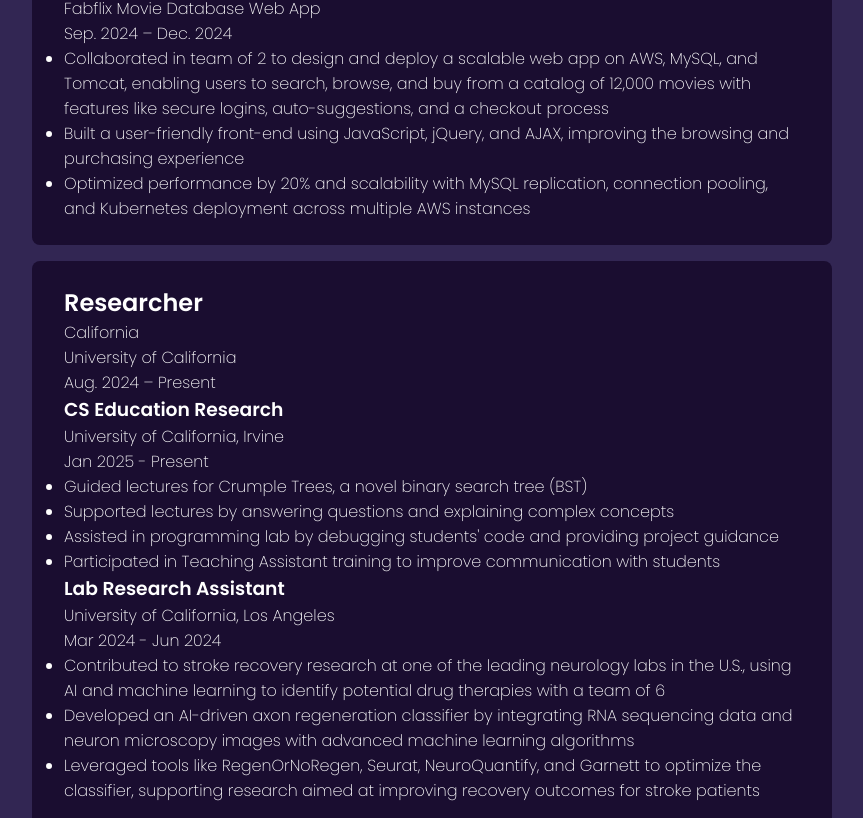
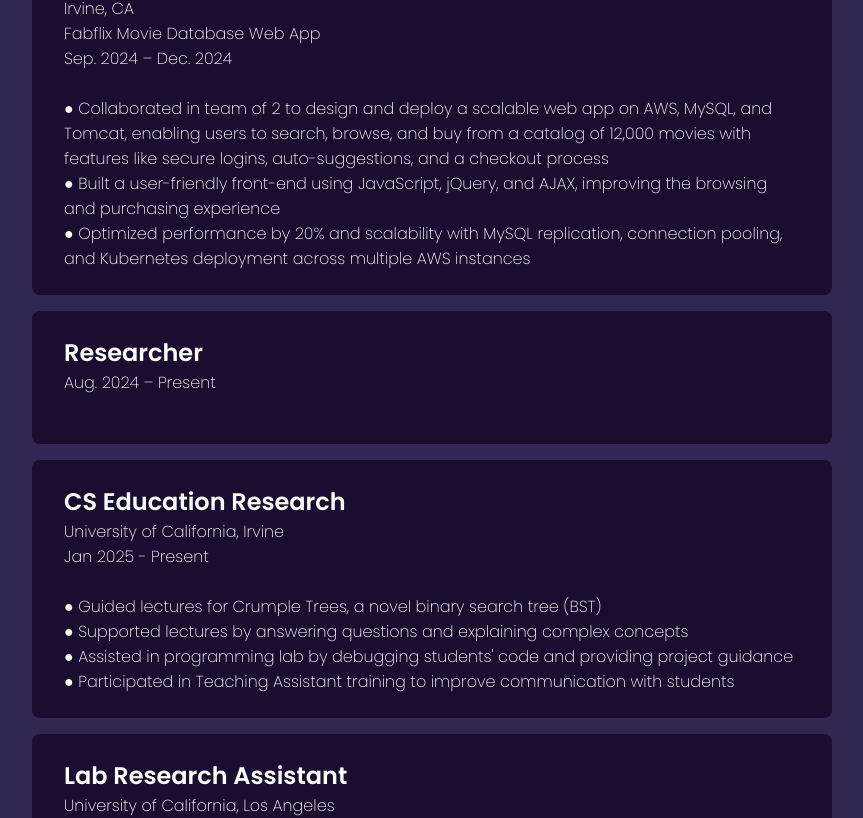
Before and after one commit to LeynaNguyen3/PersonalWebsite_2, a React (Create React App) app: page / in a window 1280 px wide. Shown: the part 2539-3357 px from the top of the page, without its empty margins (208-1071 px from the left). Built offline with nearby package versions, Linux system fonts and the light colour scheme.

Commit message:
adding functionality for subsections

```diff
--- a/src/components/Experience/experience.js
+++ b/src/components/Experience/experience.js
@@ -27,8 +27,6 @@ const experienceData = [
   },
   {
     title: "Researcher",
-    company: "University of California",
-    location: "California",
     startDate: "Aug. 2024 – Present",
     subsections: [
       {
@@ -115,19 +113,22 @@ const experienceData = [
     ]
   },
 ];
+
 const Experience = () => {
+  const renderExperience = (exp, index, isSubsection = false) => {
     return (
-    <section id='experiences'>
-      <h1 className="experienceTitle">Work Experience</h1>
-
-      <div className="experienceBars">
-        {experienceData.map((exp, index) => (
-          <div key={index} className="experienceBar">
+      <div key={index} className={`experienceBar ${isSubsection ? 'subsection' : ''}`}>
         <div className="experienceBarText">
           <h2>{exp.title}</h2>
           <p>
-                {exp.location}<br />
-                {exp.companyLink ? (
+          {exp.location && (
+              <>
+                {exp.location}
+                <br />
+              </>
+            )}
+            {exp.company && (
+              exp.companyLink ? (
                 <a
                   href={exp.companyLink}
                   target="_blank"
@@ -138,36 +139,40 @@ const Experience = () => {
                 </a>
               ) : (
                 exp.company
-                )}<br />
+              )
+            )}
+            {exp.company && exp.location && <br />}
+            {exp.startDate && (
+              <>
                 {exp.startDate}
+                <br />
+              </>
+            )}
+            <br />
 
-              {/* Subsections - only render if they exist */}
-              {exp.subsections ? (
-                <div className="experienceSubsections">
-                  {exp.subsections.map((subsection, subIndex) => (
-                    <div key={subIndex} className="subsection">
-                      <h3 className="subsectionTitle">{subsection.title}</h3>
-                      <p>{subsection.location}<br />
-                      {subsection.startDate}</p>
-                      <ul className="subsectionList">
-                        {subsection.responsibilities.map((item, itemIndex) => (
-                          <li key={itemIndex}>{item}</li>
+            {exp.responsibilities?.map((item, i) => (
+              <React.Fragment key={i}>
+                ● {item}<br />
+              </React.Fragment>
             ))}
-                      </ul>
-                    </div>
-                  ))}
-                </div>
-              ) : (
-                /* Fallback to regular responsibilities if no subsections */
-                <ul className="responsibilitiesList">
-                  {exp.responsibilities.map((item, i) => (
-                    <li key={i}>{item}</li>
-                  ))}
-                </ul>
-              )}
           </p>
         </div>
       </div>
+    );
+  };
+
+  return (
+    <section id='experiences'>
+      <h1 className="experienceTitle">Work Experience</h1>
+
+      <div className="experienceBars">
+        {experienceData.map((exp, index) => (
+          <React.Fragment key={index}>
+            {renderExperience(exp, index)}
+            {exp.subsections?.map((subExp, subIndex) => (
+              renderExperience(subExp, `${index}-${subIndex}`, true)
+            ))}
+          </React.Fragment>
         ))}
       </div>
     </section>
```
Lines whose indentation alone changed are shown as unchanged.
